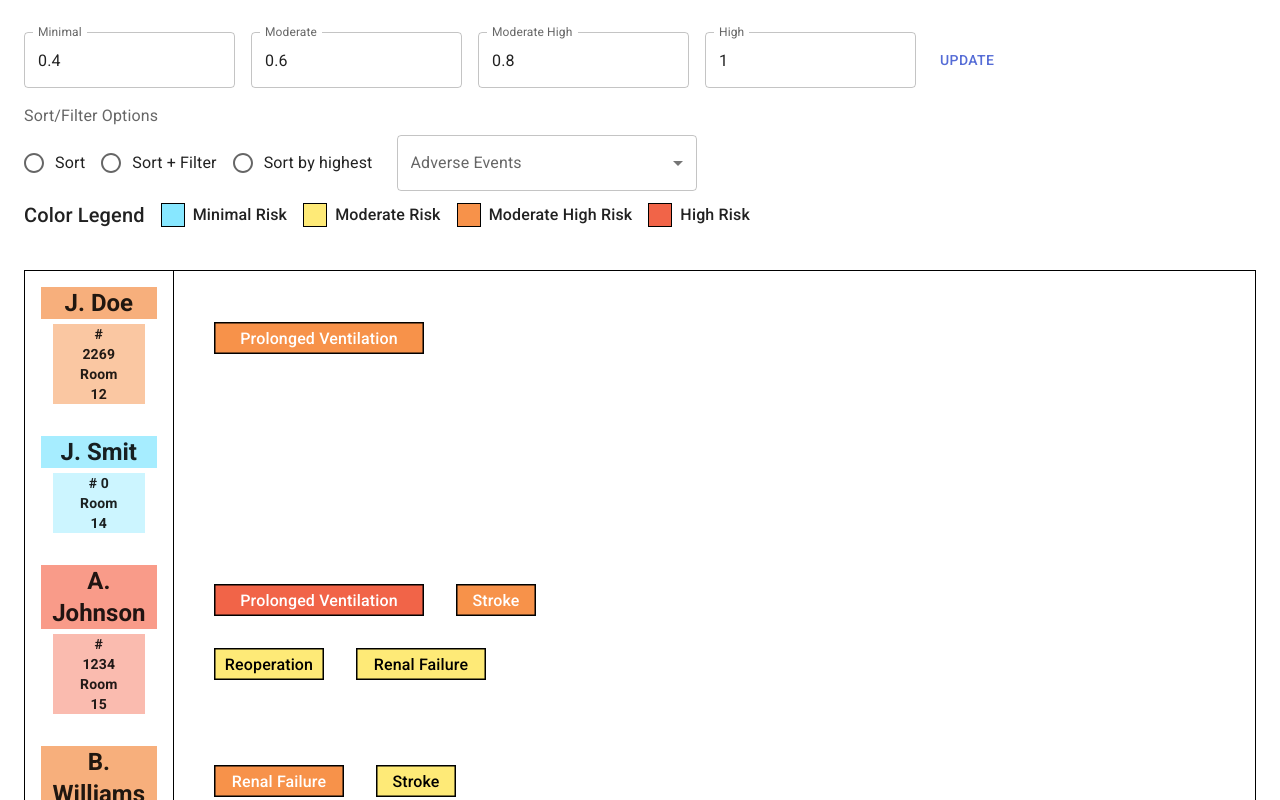
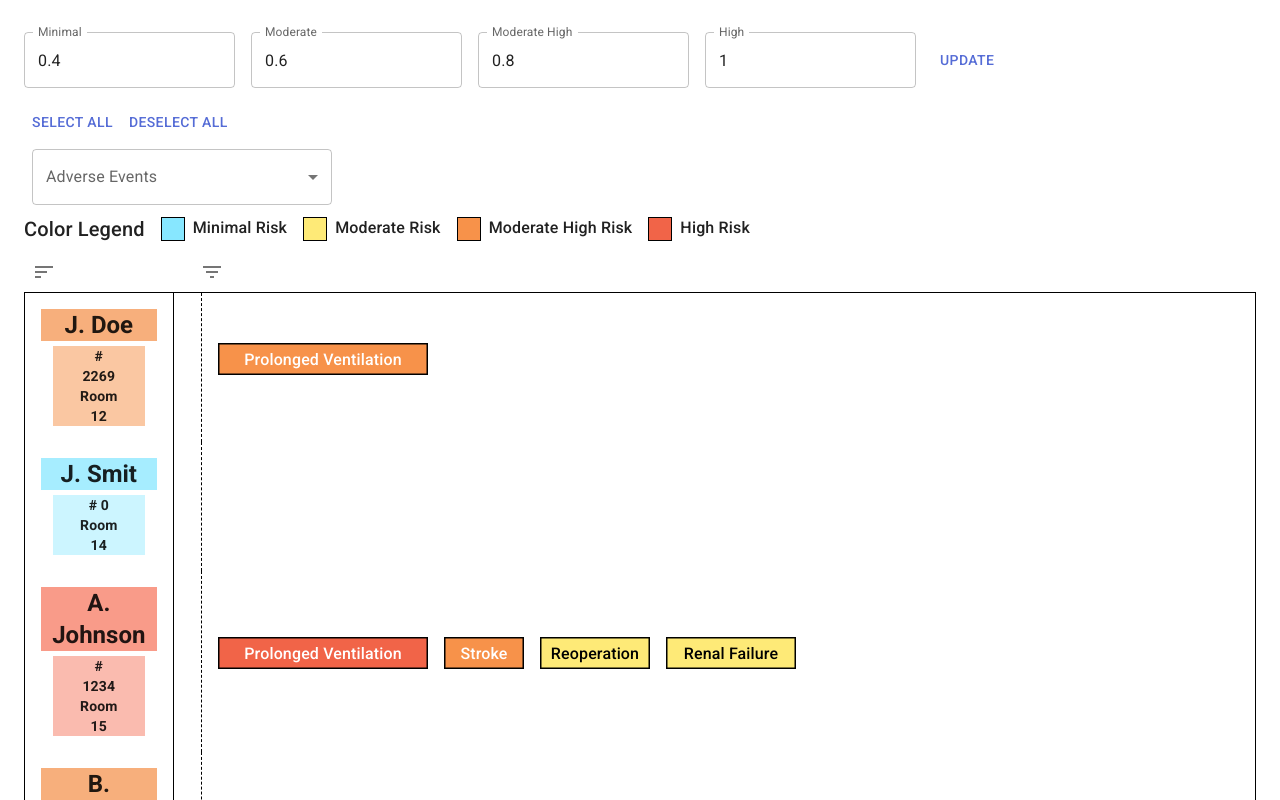
Before and after one commit to lieenn/HEART-Project, a React (Vite) app: page / in a window 1280 px wide. Shown: the top 800 px of the page. Built offline with nearby package versions, Linux system fonts and the light colour scheme.

Commit message:
Reimplement Sort and Filter

```diff
--- a/package.json
+++ b/package.json
@@ -2,6 +2,7 @@
   "name": "material-ui-vite",
   "version": "5.0.0",
   "private": true,
+  "type": "module",
   "scripts": {
     "dev": "vite",
     "build": "vite build",
--- a/src/components/AggregateView/FilterSortFunctions.jsx
+++ /dev/null
@@ -1,64 +0,0 @@
-import { Box, Button } from "@mui/material";
-import MultiSelect from "./MultiSelect";
-import * as React from "react";
-import Radio from "@mui/material/Radio";
-import RadioGroup from "@mui/material/RadioGroup";
-import FormControlLabel from "@mui/material/FormControlLabel";
-import FormControl from "@mui/material/FormControl";
-import FormLabel from "@mui/material/FormLabel";
-
-/**
- * A component that renders filtering and sorting options for adverse events.
- *
- * @param {Object} props - The properties passed to the component.
- * @param {Array<string>} props.adverseEventsList - List of adverse events to filter and sort by.
- * @param {Array<string>} props.selectedAdverseEvents - Currently selected adverse events.
- * @param {Function} props.setSelectedAdverseEvents - Function to update selected adverse events.
- * @param {string} props.sortingOption - Currently selected sorting option.
- * @param {Function} props.setSortingOption - Function to update the sorting option.
- *
- * @returns {JSX.Element} The rendered filter and sort options component.
- */
-export default function FilterSortFunctions({
-  adverseEventsList,
-  selectedAdverseEvents,
-  setSelectedAdverseEvents,
-  sortingOption,
-  setSortingOption,
-}) {
-  const handleSortingChange = (event) => {
-    setSortingOption(event.target.value);
-  };
-
-  return (
-    <FormControl>
-      <FormLabel id="demo-row-radio-buttons-group-label">
-        Sort/Filter Options
-      </FormLabel>
-      <RadioGroup
-        row
-        aria-labelledby="demo-row-radio-buttons-group-label"
-        name="row-radio-buttons-group"
-        value={sortingOption}
-        onChange={handleSortingChange}
-      >
-        <FormControlLabel value="Sort" control={<Radio />} label="Sort" />
-        <FormControlLabel
-          value="Sort + Filter"
-          control={<Radio />}
-          label="Sort + Filter"
-        />
-        <FormControlLabel
-          value="Sort by highest"
-          control={<Radio />}
-          label="Sort by highest"
-        />
-        <MultiSelect
-          adverseEventsList={adverseEventsList}
-          selectedAdverseEvents={selectedAdverseEvents}
-          setSelectedAdverseEvents={setSelectedAdverseEvents}
-        />
-      </RadioGroup>
-    </FormControl>
-  );
-}
--- a/src/components/AggregateView/MainView.jsx
+++ b/src/components/AggregateView/MainView.jsx
@@ -2,13 +2,14 @@ import React from "react";
 import { TableContainer, Table, Box, TableBody } from "@mui/material";
 import Patient from "./Patient";
 import ColorLegend from "./ColorLegend";
-import FilterSortFunctions from "./FilterSortFunctions";
+import MultiSelect from "./MultiSelect";
 import { GetUniqueAdverseEvents } from "../Utils/FilterFunctions";
 import {
   SortByGiven,
   SortAndFilter,
   SortByHighest,
 } from "../Utils/SortFunctions";
+import SortButtons from "./SortButtons";
 
 /**
  * The main view of the application that includes a color legend and a table listing all patients.
@@ -37,21 +38,29 @@ export default function MainView({ riskRange, patientData }) {
   } else {
     sortedData = patientData;
   }
+
+  if (sortingOption === "Overall highest") {
+    sortedData = SortByHighest(selectedAdverseEvents, patientData, riskRange);
+  } else if (sortingOption === "Filtered conditions") {
+    sortedData = SortByGiven(selectedAdverseEvents, patientData, riskRange);
+  } else {
+    sortedData = patientData;
+  }
+
   if (selectedAdverseEvents.length === 0) {
     sortedData = patientData;
   }
 
   return (
     <Box>
-      <FilterSortFunctions
+      <MultiSelect
         adverseEventsList={adverseEventsList}
         selectedAdverseEvents={selectedAdverseEvents}
         setSelectedAdverseEvents={setSelectedAdverseEvents}
-        sortingOption={sortingOption}
-        setSortingOption={setSortingOption}
       />
       <ColorLegend riskRange={riskRange} />
-      <TableContainer sx={{ border: "1.5px solid #000", mt: 4 }}>
+      <SortButtons setSortingOption={setSortingOption} />
+      <TableContainer sx={{ border: "1.5px solid #000", mt: 0 }}>
         <Table aria-label="simple table" stickyHeader>
           <TableBody>
             {sortedData.map((patient) => (
--- a/src/components/AggregateView/MultiSelect.jsx
+++ b/src/components/AggregateView/MultiSelect.jsx
@@ -6,6 +6,8 @@ import FormControl from "@mui/material/FormControl";
 import ListItemText from "@mui/material/ListItemText";
 import Select from "@mui/material/Select";
 import Checkbox from "@mui/material/Checkbox";
+import Button from "@mui/material/Button";
+import Box from "@mui/material/Box";
 
 const ITEM_HEIGHT = 48;
 const ITEM_PADDING_TOP = 8;
@@ -43,8 +45,21 @@ export default function MultiSelect({
     );
   };
 
+  const handleSelectAll = () => {
+    setSelectedAdverseEvents(adverseEventsList);
+  };
+
+  const handleDeselectAll = () => {
+    setSelectedAdverseEvents([]);
+  };
+
   return (
-    <div>
+    <Box>
+      <Box>
+        <Button onClick={handleSelectAll}>Select All</Button>
+        <Button onClick={handleDeselectAll}>Deselect All</Button>
+      </Box>
+
       <FormControl sx={{ m: 1, width: 300 }}>
         <InputLabel id="demo-multiple-checkbox-label">
           Adverse Events
@@ -67,6 +82,6 @@ export default function MultiSelect({
           ))}
         </Select>
       </FormControl>
-    </div>
+    </Box>
   );
 }
--- a/src/components/AggregateView/Patient.jsx
+++ b/src/components/AggregateView/Patient.jsx
@@ -25,7 +25,7 @@ export default function Patient({ patient, riskRange, selectedAdverseEvents }) {
   );
 
   return (
-    <TableRow>
+    <TableRow sx={{}}>
       <TableCell
         sx={{
           width: "12%",
@@ -55,18 +55,20 @@ export default function Patient({ patient, riskRange, selectedAdverseEvents }) {
       {/* Renders the patient's adverse risk statuses */}
       <TableCell
         sx={{
-          width: "100%",
           borderLeft: "1.5px solid #000",
+          borderBottom: "none",
+          pr: 0,
+        }}
+      >
+        <PatientRisks adverseEvents={relevant} riskRange={riskRange} />
+      </TableCell>
+      <TableCell
+        sx={{
+          borderLeft: "1.5px dashed #000",
           borderBottom: "none",
         }}
       >
-        <Box
-          sx={{
-            display: "flex", // Flexbox only applied to this Box, not the TableCell
-            flexDirection: "row",
-          }}
-        >
-          <PatientRisks adverseEvents={relevant} riskRange={riskRange} />
+        <Box>
           <PatientRisks adverseEvents={others} riskRange={riskRange} />
         </Box>
       </TableCell>
--- a/src/components/AggregateView/PatientRisks.jsx
+++ b/src/components/AggregateView/PatientRisks.jsx
@@ -26,12 +26,16 @@ export default function PatientRisks({ adverseEvents, riskRange }) {
   const sortedRisks = filteredRisks.sort((a, b) => b.riskScore - a.riskScore);
 
   return (
-    <Container sx={{ border: "none", display: "inline-flex", padding: 0 }}>
+    <Box
+      sx={{
+        display: "inline-flex",
+        padding: 0,
+      }}
+    >
       <Box
         sx={{
           display: "flex",
           alignItems: "center",
-          gap: 2,
           flexWrap: "wrap",
         }}
       >
@@ -40,6 +44,6 @@ export default function PatientRisks({ adverseEvents, riskRange }) {
           <PatientRiskStatus key={index} risk={risk} riskRange={riskRange} />
         ))}
       </Box>
-    </Container>
+    </Box>
   );
 }
--- /dev/null
+++ b/src/components/AggregateView/SortButtons.jsx
@@ -0,0 +1,19 @@
+import { Box, IconButton } from "@mui/material";
+import SortIcon from "@mui/icons-material/Sort";
+import FilterListIcon from "@mui/icons-material/FilterList";
+
+export default function SortButtons({ setSortingOption }) {
+  return (
+    <Box>
+      <IconButton
+        sx={{ mr: 16 }}
+        onClick={() => setSortingOption("Overall highest")}
+      >
+        <SortIcon />
+      </IconButton>
+      <IconButton onClick={() => setSortingOption("Filtered conditions")}>
+        <FilterListIcon />
+      </IconButton>
+    </Box>
+  );
+}
--- a/src/components/Utils/FilterFunctions.js
+++ b/src/components/Utils/FilterFunctions.js
@@ -76,7 +76,7 @@ export function filterRelevantAndOtherEvents(
       (event) => !eventsToFilter.includes(event.title)
     );
   } else {
-    relevantEvents = highRiskEvents; // Treat all as irrelevant if no filter criteria are provided
+    otherEvents = highRiskEvents; // Treat all as irrelevant if no filter criteria are provided
   }
 
   return [relevantEvents, otherEvents];
--- a/src/components/Utils/SortFunctions.js
+++ b/src/components/Utils/SortFunctions.js
@@ -1,4 +1,4 @@
-import { FilterLowRisk } from "./FilterFunctions";
+import { FilterLowRisk, FilterUnwantedAdverse } from "./FilterFunctions";
 
 /**
  * Sort patients by the given adverse events, prioritizing those with more matching events
@@ -12,12 +12,14 @@ export function SortByGiven(EventsToSort, patientData, riskRange) {
   // Sort patients
   return patientData.sort((a, b) => {
     // Filter out minimal risk events
-    const relevantEventsA = FilterLowRisk(a.adverseEvents, riskRange).filter(
-      (event) => EventsToSort.includes(event.title)
-    );
-    const relevantEventsB = FilterLowRisk(b.adverseEvents, riskRange).filter(
-      (event) => EventsToSort.includes(event.title)
-    );
+    const relevantEventsA = FilterLowRisk(
+      FilterUnwantedAdverse(a.adverseEvents, riskRange),
+      riskRange
+    ).filter((event) => EventsToSort.includes(event.title));
+    const relevantEventsB = FilterLowRisk(
+      FilterUnwantedAdverse(b.adverseEvents, riskRange),
+      riskRange
+    ).filter((event) => EventsToSort.includes(event.title));
 
     // Count the number of matching adverse events
     const countA = relevantEventsA.length;
@@ -82,34 +84,20 @@ export function SortAndFilter(EventsToSort, patientData, riskRange) {
  * @param {*} riskRange
  */
 export function SortByHighest(EventsToSort, patientData, riskRange) {
-  return patientData.sort((a, b) => {
-    // Filter out minimal risk events
-    const relevantEventsA = FilterLowRisk(a.adverseEvents, riskRange).filter(
-      (event) => EventsToSort.includes(event.title)
-    );
-    const relevantEventsB = FilterLowRisk(b.adverseEvents, riskRange).filter(
-      (event) => EventsToSort.includes(event.title)
-    );
-
-    // Count the number of matching adverse events
-    const countA = relevantEventsA.length;
-    const countB = relevantEventsB.length;
-
-    // If counts are different, prioritize by the count of matching adverse events
-    if (countA !== countB) {
-      return countB - countA; // More matching events come first
-    }
-
-    // If counts are the same, sort by highest riskScore overall
+  const sortedData = patientData.sort((a, b) => {
+    const relevantEventsA = FilterUnwantedAdverse(a.adverseEvents, riskRange);
+    const relevantEventsB = FilterUnwantedAdverse(b.adverseEvents, riskRange);
     const maxRiskScoreA = Math.max(
-      ...a.adverseEvents.map((event) => event.riskScore),
+      ...relevantEventsA.map((event) => event.riskScore),
       0
     );
     const maxRiskScoreB = Math.max(
-      ...b.adverseEvents.map((event) => event.riskScore),
+      ...relevantEventsB.map((event) => event.riskScore),
       0
     );
 
-    return maxRiskScoreB - maxRiskScoreA; // Higher riskScore comes first
+    return maxRiskScoreB - maxRiskScoreA; // Higher riskScore should come first
   });
+
+  return sortedData;
 }
```
